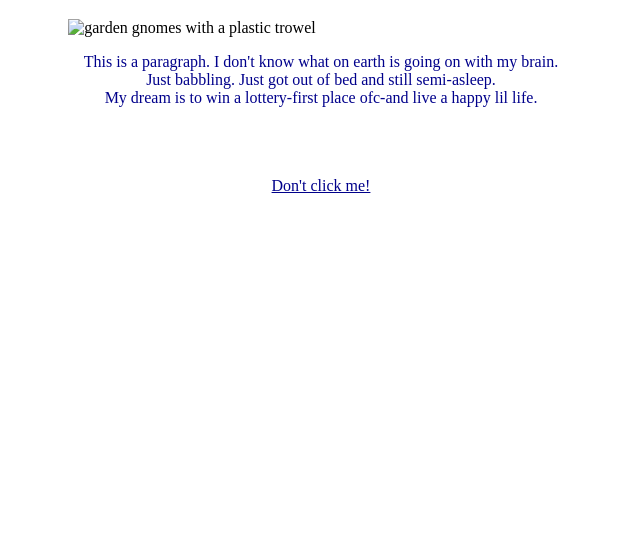
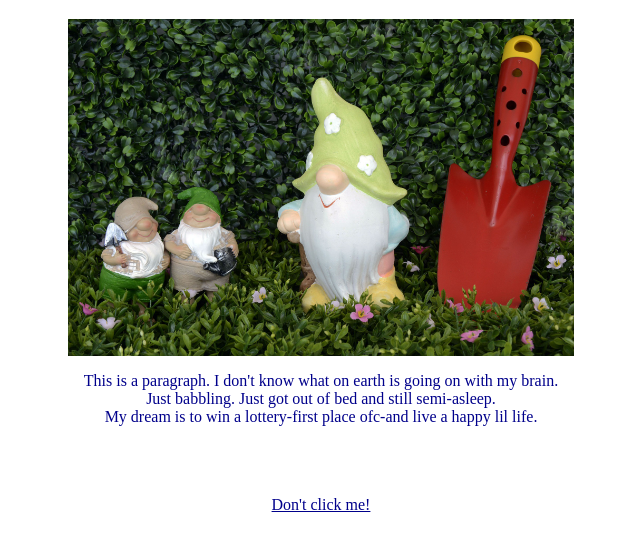
Before and after one commit to byhankim/one-hour-ddukddak, a plain HTML site: page just-plain-html/index.html in a window 1280 px wide. Shown: the part 61-612 px from the top of the page, without its empty margins (319-959 px from the left). Drawn offline with Linux system fonts and the light colour scheme; the site is published under a folder, as on GitHub Pages, so addresses that start at the root find nothing.

Commit message:
Update just-plain-html for the last time

```diff
--- a/just-plain-html/index.html
+++ b/just-plain-html/index.html
@@ -30,7 +30,7 @@
 </head>
 <body>
     <h1 class="blah" id="mybg">Hell-o world!</h1>
-    <img id="myimg" src="/assets/images/garden-gnome-1404358_1920.jpg" alt="garden gnomes with a plastic trowel">
+    <img id="myimg" src="../assets/images/garden-gnome-1404358_1920.jpg" alt="garden gnomes with a plastic trowel">
     <p class="blah">This is a paragraph. I don't know what on earth is going on with my brain.<br />
         Just babbling. Just got out of bed and still semi-asleep.<br />
         My dream is to win a lottery-first place ofc-and live a happy lil life.
```
Also changed, not shown: just-plain-html/p01-just-plain-html-res.png (added), 1 other file.
